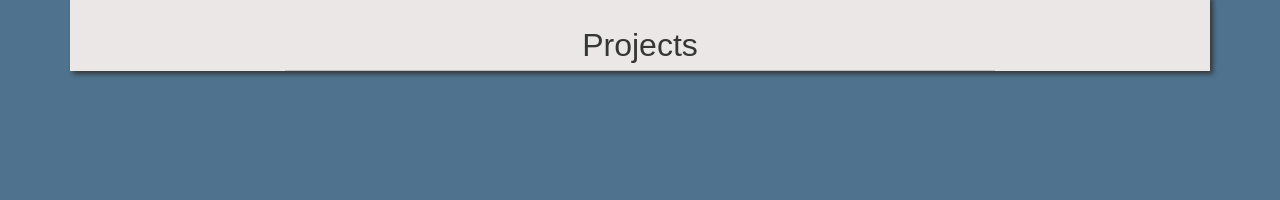
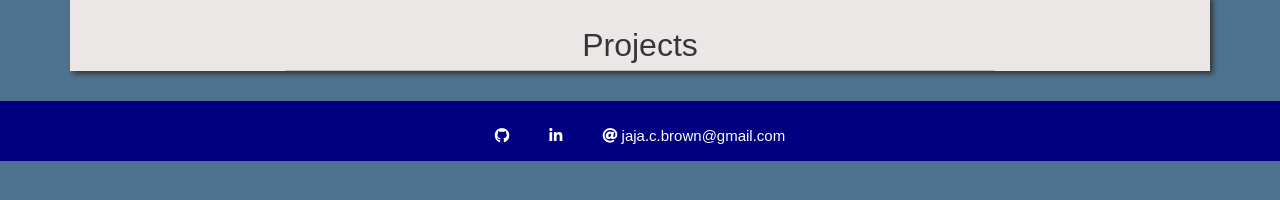
Before and after one commit to jbrown827/react-potfolio, a React (Create React App) app in the folder protfolio/: page / in a window 1280 px wide. Shown: the part 576-776 px from the top of the page. Built offline with nearby package versions, Linux system fonts and the light colour scheme.

Commit message:
Update Footer.js + Style.css, and link font awesome

```diff
--- a/protfolio/public/index.html
+++ b/protfolio/public/index.html
@@ -33,6 +33,14 @@
       crossorigin="anonymous"
     />
 
+    <!-- Font Awesome -->
+    <link
+      rel="stylesheet"
+      href="https://cdnjs.cloudflare.com/ajax/libs/font-awesome/5.15.2/css/all.min.css"
+      integrity="sha512-HK5fgLBL+xu6dm/Ii3z4xhlSUyZgTT9tuc/hSrtw6uzJOvgRr2a9jyxxT1ely+B+xFAmJKVSTbpM/CuL7qxO8w=="
+      crossorigin="anonymous"
+    />
+
     <title>React App</title>
   </head>
   <body>
--- a/protfolio/src/App.js
+++ b/protfolio/src/App.js
@@ -2,6 +2,7 @@ import React from "react";
 import Nav from "./components/Nav";
 import About from "./components/About";
 import Portfolio from "./components/Porfolio";
+import Footer from "./components/Footer";
 
 function App() {
   return (
@@ -9,6 +10,7 @@ function App() {
       <Nav />
       <About />
       <Portfolio />
+      <Footer />
     </div>
   );
 }
--- a/protfolio/src/components/Footer.js
+++ b/protfolio/src/components/Footer.js
@@ -0,0 +1,27 @@
+import React from "react";
+import Style from "./Style.css";
+
+const Footer = () => {
+  return (
+    <nav className="navbar">
+      <div className="footer-div">
+        <span>
+          <a href="https://github.com/jbrown827">
+            <i className="fab fa-github"></i>
+          </a>
+        </span>
+        <span>
+          <a href="https://www.linkedin.com/in/jaja-brown-a42261201/">
+            <i className="fab fa-linkedin-in"></i>
+          </a>
+        </span>
+        <br className="d-md-none" />
+        <span>
+          <i className="fa fa-at"></i> jaja.c.brown@gmail.com
+        </span>
+      </div>
+    </nav>
+  );
+};
+
+export default Footer;
--- a/protfolio/src/components/Porfolio.js
+++ b/protfolio/src/components/Porfolio.js
@@ -3,8 +3,8 @@ import Style from "./Style.css";
 
 const Portfolio = () => {
   return (
-    <div id="portfolio" class="container-fluid">
-      <div class="container port-style">
+    <div id="portfolio" className="container-fluid">
+      <div className="container port-style">
         <h2>Projects</h2>
         <hr />
       </div>
--- a/protfolio/src/components/Style.css
+++ b/protfolio/src/components/Style.css
@@ -192,7 +192,7 @@ a:active {
 .footer-div {
   width: 100%;
   margin: auto;
-  margin-top: 30px;
+  margin-top: 10px;
   padding: 5px;
   text-align: center;
 }
```
